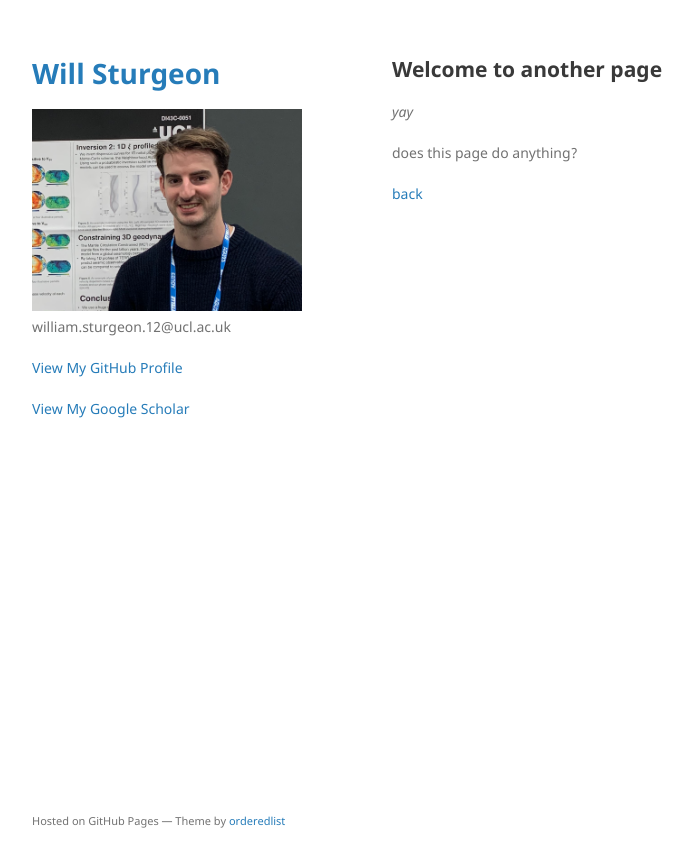
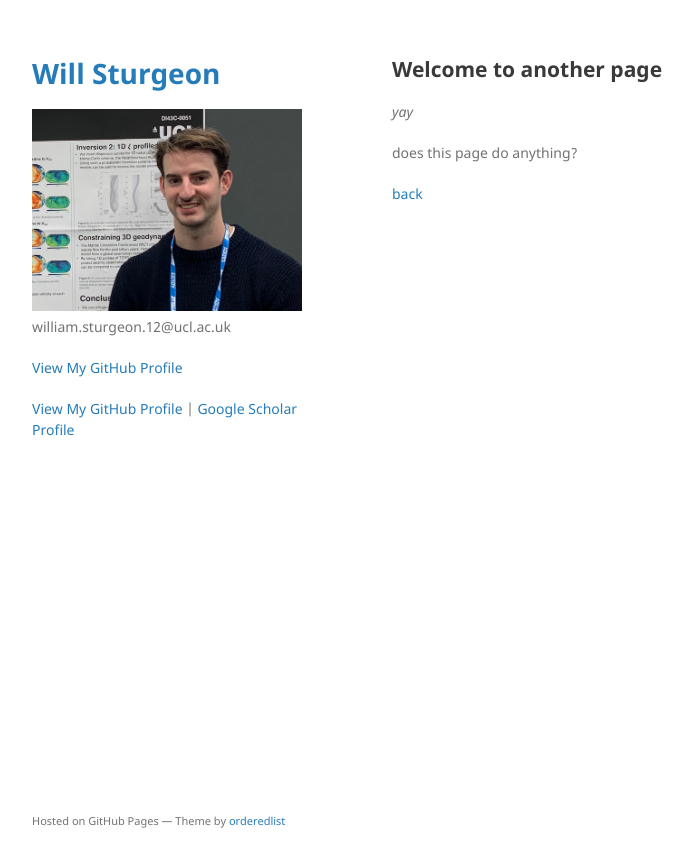
Before and after one commit to WillSturgeon/WillSturgeon.github.io, a Jekyll site: the page built from another-page.md, in a window 1280 px wide. Shown: the top 867 px of the page, without its empty margins (178-871 px from the left). Built offline with Jekyll 4.4.1, drawn with Linux system fonts in a browser that asks for light colours; our own code applies the rules of GitHub Pages for plain Markdown files.

Commit message:
added google scholar

```diff
--- a/_layouts/default.html
+++ b/_layouts/default.html
@@ -31,7 +31,11 @@
         <p class="view"><a href="{{ site.github.owner_url }}">View My GitHub Profile</a></p>
         {% endif %}
 
-        <p class="view"><a href="{{ https://scholar.google.co.uk/citations?user=W0q-cs0AAAAJ&hl=en&oi=ao }}">View My Google Scholar</a></p>
+        <p class="view">
+          <a href="{{ site.github.owner_url }}">View My GitHub Profile</a>
+          | <a href="https://scholar.google.co.uk/citations?user=W0q-cs0AAAAJ&hl=en&oi=sra">Google Scholar Profile</a>
+        </p>
+
 
         <!--
         {% if site.show_downloads %}
```
